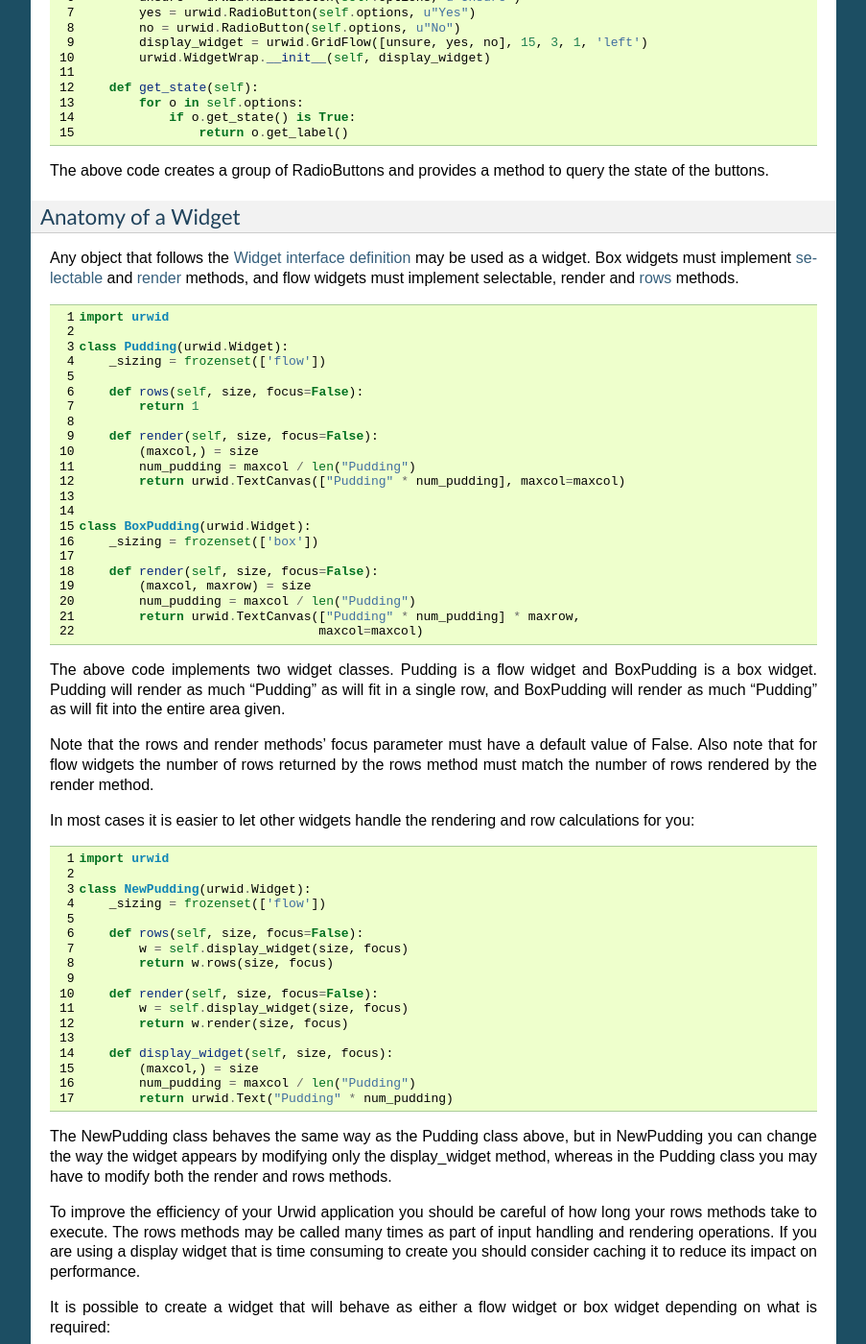
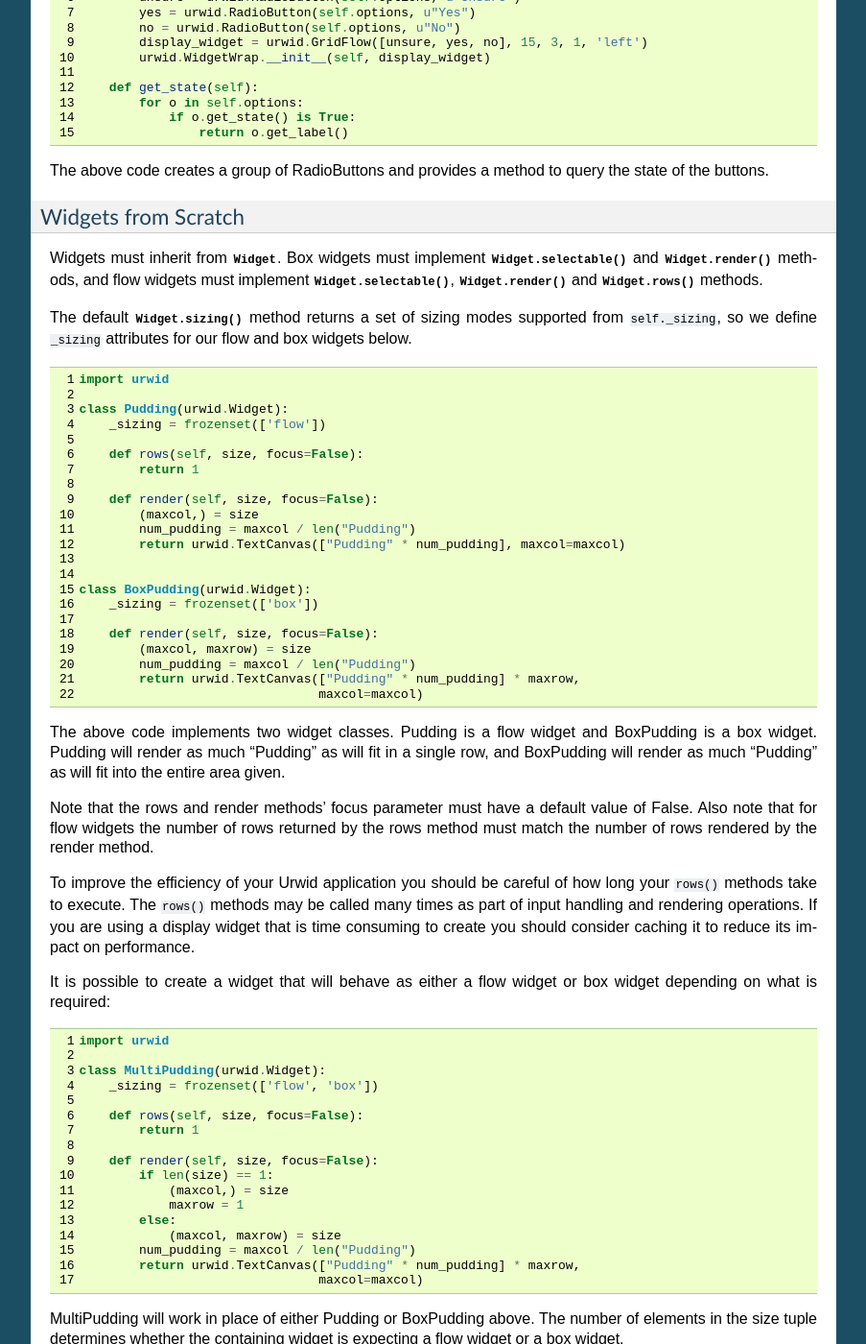
Before and after one commit to urwid/urwid, a Sphinx documentation site: the page built from docs/manual/widgets.rst, in a window 1280 px wide and 1400 px high, scrolled down 10180 px. Shown: the whole window at 96% size, without its empty margins (198-1101 px from the left). Built offline with Sphinx 7.4.7, drawn with Linux system fonts in a browser that asks for light colours; pages that are not in the unit, such as notebooks, are missing from menus; some of the changed text lies outside the part shown.

Commit message:
manual: clean up widget examples moved from tutorial
--HG--
branch : feature-sphinx

```diff
--- a/docs/index.rst
+++ b/docs/index.rst
@@ -3,7 +3,7 @@ Urwid Documentation
 ===================
 
 .. toctree::
-   :maxdepth: 2
+   :maxdepth: 3
 
    tutorial/index
    manual/index
--- a/docs/manual/wanat_new.py
+++ /dev/null
@@ -1,17 +0,0 @@
-import urwid
-
-class NewPudding(urwid.Widget):
-    _sizing = frozenset(['flow'])
-
-    def rows(self, size, focus=False):
-        w = self.display_widget(size, focus)
-        return w.rows(size, focus)
-
-    def render(self, size, focus=False):
-        w = self.display_widget(size, focus)
-        return w.render(size, focus)
-
-    def display_widget(self, size, focus):
-        (maxcol,) = size
-        num_pudding = maxcol / len("Pudding")
-        return urwid.Text("Pudding" * num_pudding)
--- a/docs/manual/widgets.rst
+++ b/docs/manual/widgets.rst
@@ -638,9 +638,8 @@ This can be done by either subclassing the original widget or by wrapping it.
 Subclassing is appropriate when you need to interact at a very low level with
 the original widget, such as if you are creating a custom edit widget with
 different behavior than the usual Edit widgets. If you are creating a custom
-widget that doesn't need tight coupling with the original widget, such as a
-widget that displays customer address information, then wrapping is more
-appropriate.
+widget that doesn't need tight coupling with the original widget then
+wrapping is more appropriate.
 
 The :class:`WidgetWrap` class simplifies wrapping existing
 widgets. You can create a custom widget simply by creating a subclass of
@@ -656,17 +655,17 @@ The above code creates a group of RadioButtons and provides a method to
 query the state of the buttons.
 
 
-Anatomy of a Widget
--------------------
+Widgets from Scratch
+--------------------
 
-Any object that follows the `Widget interface definition`_ may be used as a
-widget. Box widgets must implement selectable_ and render_ methods, and flow
-widgets must implement selectable, render and rows_ methods.
+Widgets must inherit from :class:`Widget`.
+Box widgets must implement :meth:`Widget.selectable` and :meth:`Widget.render`
+methods, and flow widgets must implement :meth:`Widget.selectable`,
+:meth:`Widget.render` and :meth:`Widget.rows` methods.
 
-.. _Widget interface definition: :class:`Widget`
-.. _selectable: :meth:`Widget.selectable`
-.. _render: :meth:`Widget.render`
-.. _rows: :meth:`Widget.rows`
+The default :meth:`Widget.sizing` method returns a set of sizing modes supported
+from ``self._sizing``, so we define ``_sizing`` attributes for our flow and
+box widgets below.
 
 .. literalinclude:: wanat.py
    :linenos:
@@ -680,19 +679,8 @@ Note that the rows and render methods' focus parameter must have a default
 value of False. Also note that for flow widgets the number of rows returned by
 the rows method must match the number of rows rendered by the render method.
 
-In most cases it is easier to let other widgets handle the rendering and row
-calculations for you:
-
-.. literalinclude:: wanat_new.py
-   :linenos:
-
-The NewPudding class behaves the same way as the Pudding class above, but in
-NewPudding you can change the way the widget appears by modifying only the
-display_widget method, whereas in the Pudding class you may have to modify both
-the render and rows methods.
-
 To improve the efficiency of your Urwid application you should be careful of
-how long your rows methods take to execute. The rows methods may be called many
+how long your ``rows()`` methods take to execute. The ``rows()`` methods may be called many
 times as part of input handling and rendering operations. If you are using a
 display widget that is time consuming to create you should consider caching it
 to reduce its impact on performance.
@@ -708,15 +696,13 @@ number of elements in the size tuple determines whether the containing widget
 is expecting a flow widget or a box widget.
 
 
-Creating a Selectable Widget
-----------------------------
+Selectable Widgets
+------------------
 
 Selectable widgets such as Edit and Button widgets allow the user to interact
 with the application. A widget is selectable if its selectable method returns
-True. Selectable widgets must implement the keypress_ method to handle keyboard
-input.
-
-.. _keypress: :meth:`Widget.keypress`
+True. Selectable widgets must implement the :meth:`Widgte.keypress` method to
+handle keyboard input.
 
 .. literalinclude:: wsel.py
 
@@ -752,22 +738,19 @@ CursorPudding will let the user move the cursor through the widget by pressing
 is in focus. The get_cursor_coords method must always return the same cursor
 coordinates that render does.
 
-A widget displaying a cursor may choose to implement get_pref_col. This method
+A widget displaying a cursor may choose to implement :meth:`Widget.get_pref_col`.
+This method
 returns the preferred column for the cursor, and is called when the focus is
 moving up or down off this widget.
 
-.. _get_pref_col: :meth:`Widget.get_pref_col`
-
-Another optional method is move_cursor_to_coords_. This method allows other
+Another optional method is :meth:`Widget.move_cursor_to_coords`. This method allows other
 widgets to try to position the cursor within this widget. The
-:class:`ListBox` widget uses :meth:`move_cursor_to_coords` when
+:class:`ListBox` widget uses :meth:`Widget.move_cursor_to_coords` when
 changing focus and when the user pressed *PAGE UP* or *PAGE DOWN*. This method
 must return ``True`` on success and ``False`` on failure. If the cursor may be
 placed at any position within the row specified (not only at the exact column
 specified) then this method must move the cursor to that position and return
 ``True``.
-
-.. _move_cursor_to_coords: :meth:`Widget.move_cursor_to_coords`
 
 .. literalinclude:: wcur2.py
    :linenos:
```
Also changed, not shown: other parts of docs/manual/widgets.rst (+5 -5 lines).
